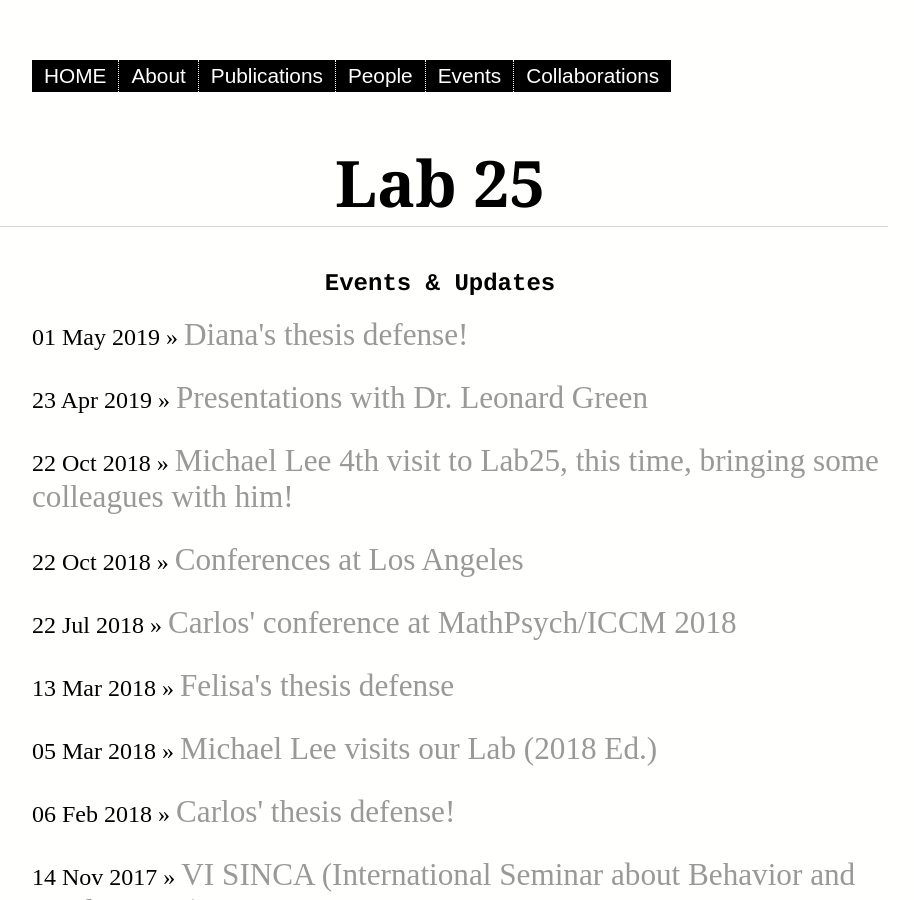
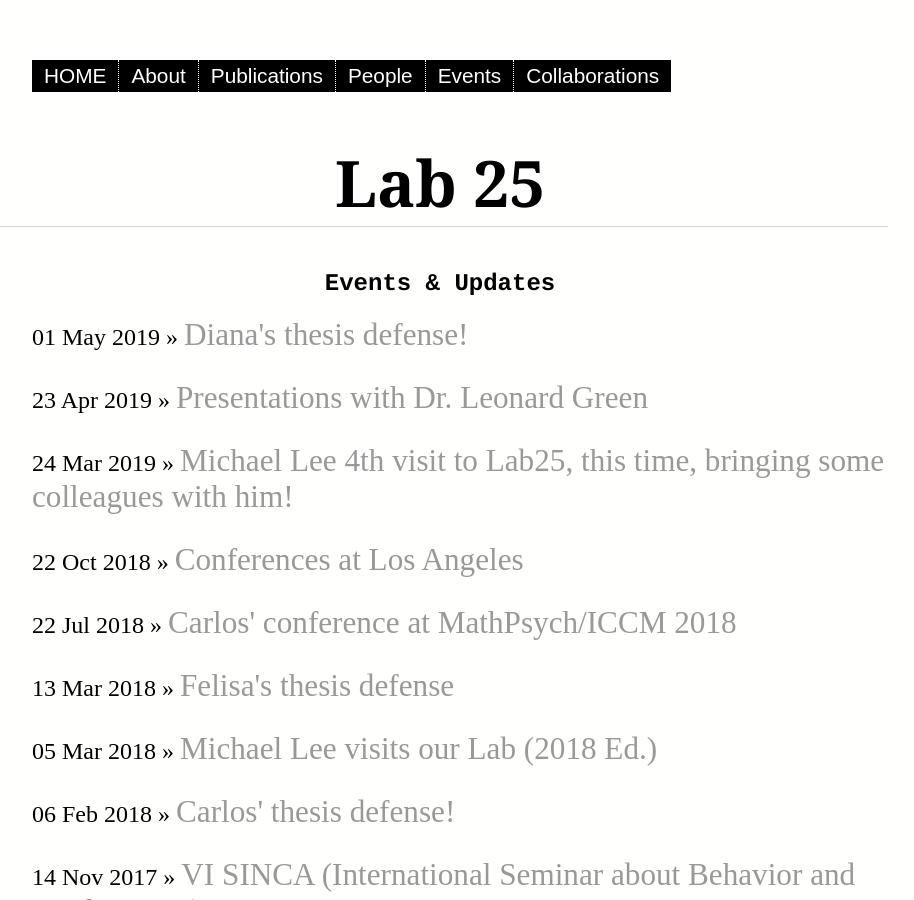
Before and after one commit to BouzasLab25/bouzaslab25.github.io, a Jekyll site: the page built from events/index.html, in a window 1280 px wide and 900 px high. Shown: the whole window, without its empty margins (200-1114 px from the left). Built offline with Jekyll 4.4.1, drawn with Linux system fonts in a browser that asks for light colours.

Commit message:
Update 2019-03-24-posts-from-lab-25.md

```diff
--- a/_posts/2019-03-24-posts-from-lab-25.md
+++ b/_posts/2019-03-24-posts-from-lab-25.md
@@ -1,7 +1,7 @@
 ---
 layout: post
 title: Michael Lee 4th visit to Lab25, this time, bringing some colleagues with him!
-date: 2018-10-22
+date: 2019-03-24
 ---
 
 ### Meeting with Dr. Michael Lee and Dr. Joachim Vandekerchove, and three incredible grad students: Holy Westfall, Mac Streilof and Alex Etz.
```
